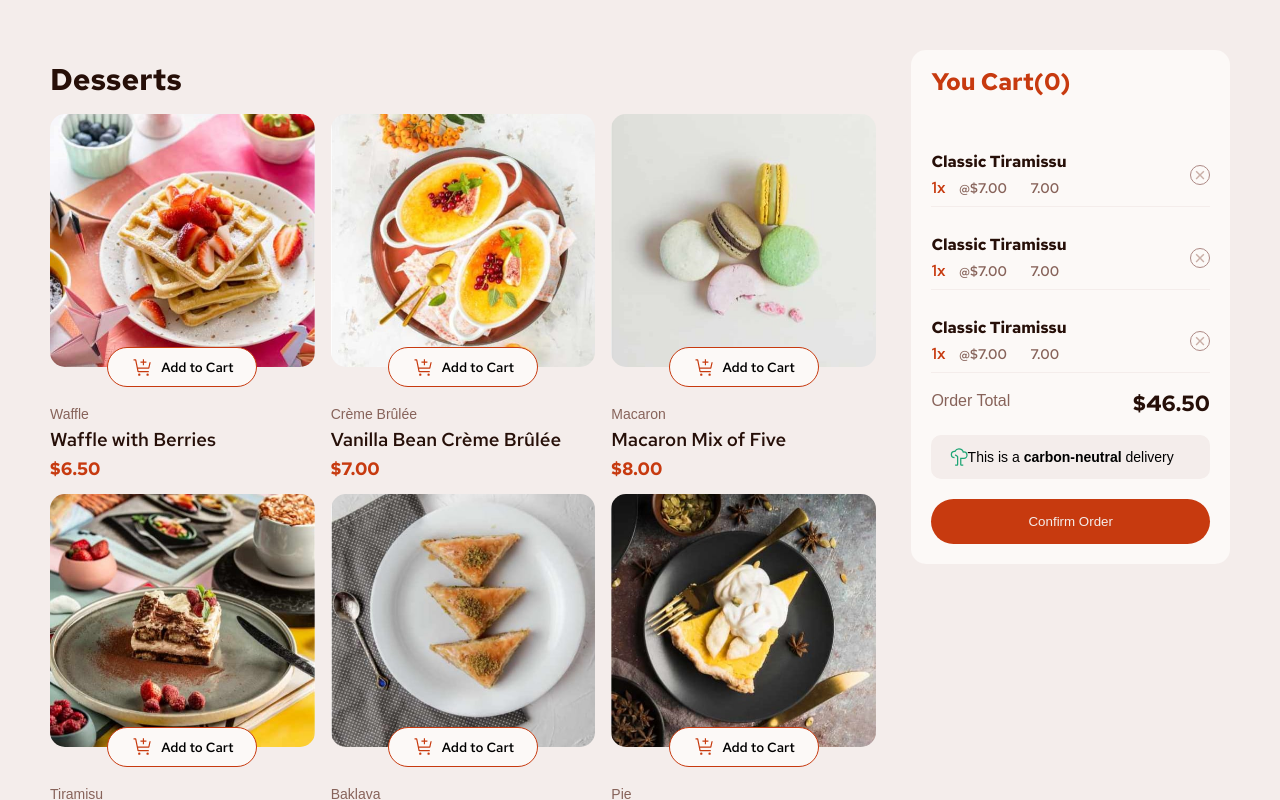
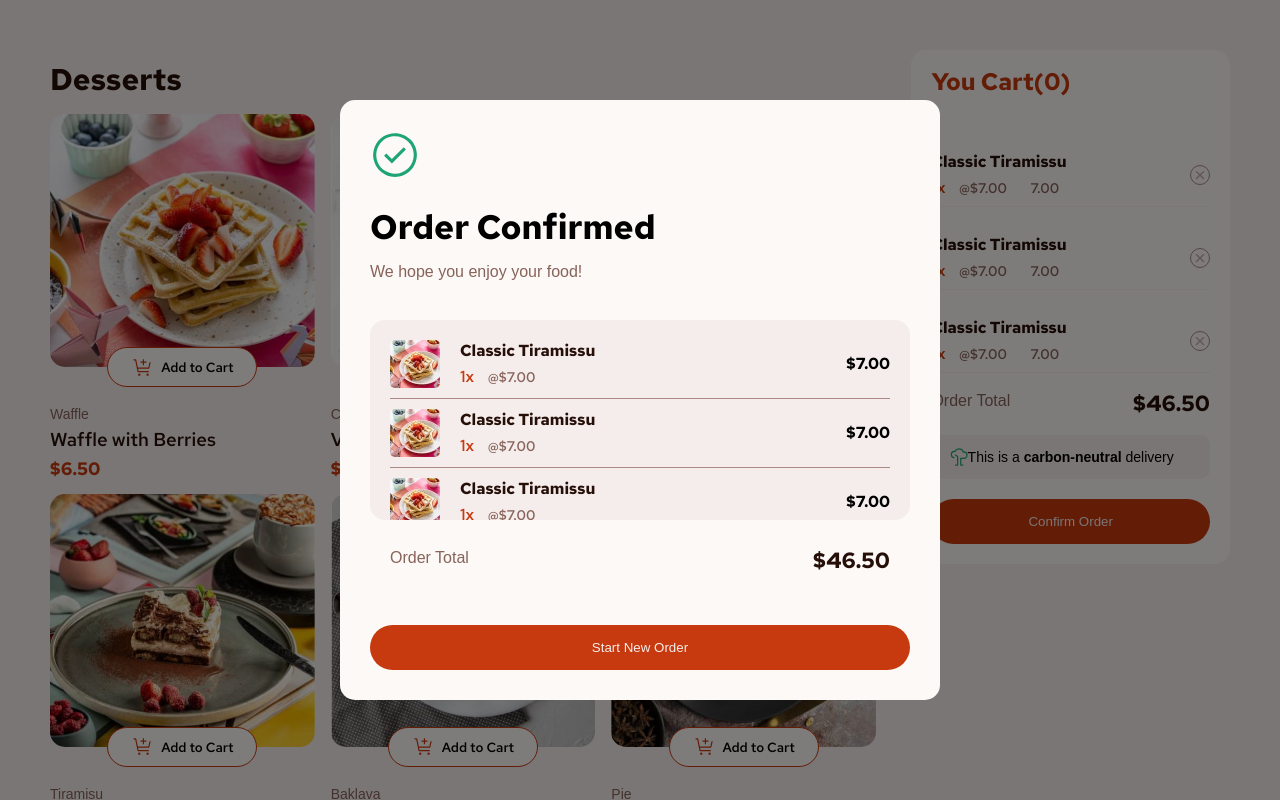
Before and after one commit to LinaCor/product-cart, a React (Create React App) app: page / in a window 1280 px wide. Shown: the top 800 px of the page. Built offline with nearby package versions, Linux system fonts and the light colour scheme.

Commit message:
create popup

```diff
--- a/src/App.js
+++ b/src/App.js
@@ -2,6 +2,7 @@ import './App.css';
 import './main.css';
 import { CartContainer } from './components/CartContainer';
 import { ProductContainer } from './components/ProductContainer';
+import { OrderPopup } from './components/OrderPopup';
 
 function App() {
   return (
@@ -9,6 +10,7 @@ function App() {
       <div className="app-container">
         <ProductContainer />
         <CartContainer />
+        <OrderPopup />
       </div>
     </div>
   );
--- /dev/null
+++ b/src/components/OrderPopup.js
@@ -0,0 +1,80 @@
+import '../main.css';
+
+export function OrderPopup() {
+  return (
+    <div className="container-popup">
+      <div className="popup">
+        <img src={`${process.env.PUBLIC_URL}/images/icon-order-confirmed.svg`} alt="check order" />
+        <h2 className="bold">Order Confirmed</h2>
+        <p>We hope you enjoy your food!</p>
+        <ul className="popup-list">
+          <li className="popup-list__item">
+            <img className="item-img" alt="cake" src={`${process.env.PUBLIC_URL}/images/image-waffle-thumbnail.jpg`} />
+            <div className="item-text">
+              <p className="bold">Classic Tiramissu</p>
+              <p className="cost semi-bold">1x <span>@$7.00</span></p>
+            </div>
+            <p className="item-price bold">
+              $7.00
+            </p>
+          </li>
+          <li className="popup-list__item">
+            <img className="item-img" alt="cake" src={`${process.env.PUBLIC_URL}/images/image-waffle-thumbnail.jpg`} />
+            <div className="item-text">
+              <p className="bold">Classic Tiramissu</p>
+              <p className="cost semi-bold">1x <span>@$7.00</span></p>
+            </div>
+            <p className="item-price bold">
+              $7.00
+            </p>
+          </li>
+          <li className="popup-list__item">
+            <img className="item-img" alt="cake" src={`${process.env.PUBLIC_URL}/images/image-waffle-thumbnail.jpg`} />
+            <div className="item-text">
+              <p className="bold">Classic Tiramissu</p>
+              <p className="cost semi-bold">1x <span>@$7.00</span></p>
+            </div>
+            <p className="item-price bold">
+              $7.00
+            </p>
+          </li>
+          <li className="popup-list__item">
+            <img className="item-img" alt="cake" src={`${process.env.PUBLIC_URL}/images/image-waffle-thumbnail.jpg`} />
+            <div className="item-text">
+              <p className="bold">Classic Tiramissu</p>
+              <p className="cost semi-bold">1x <span>@$7.00</span></p>
+            </div>
+            <p className="item-price bold">
+              $7.00
+            </p>
+          </li>
+          <li className="popup-list__item">
+            <img className="item-img" alt="cake" src={`${process.env.PUBLIC_URL}/images/image-waffle-thumbnail.jpg`} />
+            <div className="item-text">
+              <p className="bold">Classic Tiramissu</p>
+              <p className="cost semi-bold">1x <span>@$7.00</span></p>
+            </div>
+            <p className="item-price bold">
+              $7.00
+            </p>
+          </li>
+          <li className="popup-list__item">
+            <img className="item-img" alt="cake" src={`${process.env.PUBLIC_URL}/images/image-waffle-thumbnail.jpg`} />
+            <div className="item-text">
+              <p className="bold">Classic Tiramissu</p>
+              <p className="cost semi-bold">1x <span>@$7.00</span></p>
+            </div>
+            <p className="item-price bold">
+              $7.00
+            </p>
+          </li>
+        </ul>
+        <div className="order-total">
+          <p>Order Total</p>
+          <p className="bold">$46.50</p>
+        </div>
+        <button className="order-btn">Start New Order</button>
+      </div>
+    </div>
+  )
+}
--- a/src/main.css
+++ b/src/main.css
@@ -206,8 +206,8 @@ body {
 }
 
 .product-card .card-button:hover {
-  border: 1px solid var(--background);
-  background-color: var(--background);
+  border: 1px solid var(--accent-color);
+  background-color: rgb(247, 224, 209);
 }
 
 .product-card .card-button__add {
@@ -360,3 +360,80 @@ body {
 .order-btn:hover {
   background-color: var(--accent-hover);
 }
+
+/*order popup*/
+
+.container-popup {
+  display: flex;
+  justify-content: center;
+  position: fixed;
+  top: 0;
+  left: 0;
+  right: 0;
+  bottom: 0;
+  width: 100%;
+  height: 100%;
+  background-color: rgba(0, 0, 0, 0.5);
+}
+
+.container-popup .popup {
+  max-width: 600px;
+  width: 100%;
+  max-height: 600px;
+  display: flex;
+  flex-direction: column;
+  padding: 30px;
+  margin: 100px 20px 0;
+  border-radius: 15px;
+  background-color: var(--back-cart);
+}
+
+.popup>h2 {
+  font-size: 34px;
+  margin-bottom: 20px;
+}
+
+.popup>img {
+  max-width: 50px;
+  margin-bottom: 30px;
+}
+
+.popup>p {
+  margin-bottom: 40px;
+  color: var(--text-light);
+}
+
+.popup-list {
+  max-height: 200px;
+  padding: 20px;
+  padding-top: 10px;
+  border-radius: 15px;
+  margin-bottom: 30px;
+  overflow-y: auto;
+  background-color: var(--background-light);
+}
+
+.popup-list__item {
+  display: flex;
+  align-items: center;
+  border-bottom: 1px solid var(--background);
+  padding: 10px 0;
+}
+
+.popup-list__item img {
+  width: 50px;
+  margin-right: 20px;
+  border-radius: 5px;
+}
+
+.popup-list__item .item-price {
+  margin-left: auto;
+}
+
+.popup .order-total {
+  padding: 0 20px;
+}
+
+.popup .order-btn {
+  margin-top: auto;
+}
```
